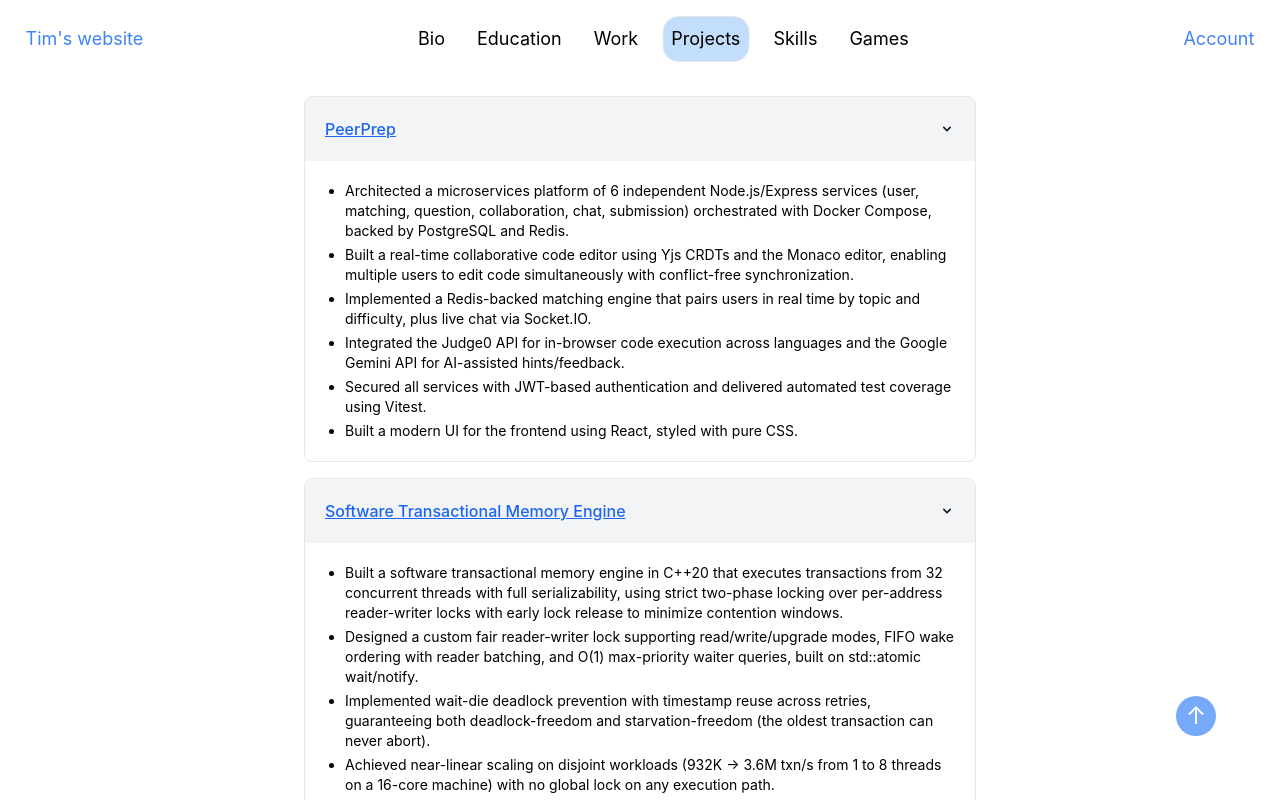
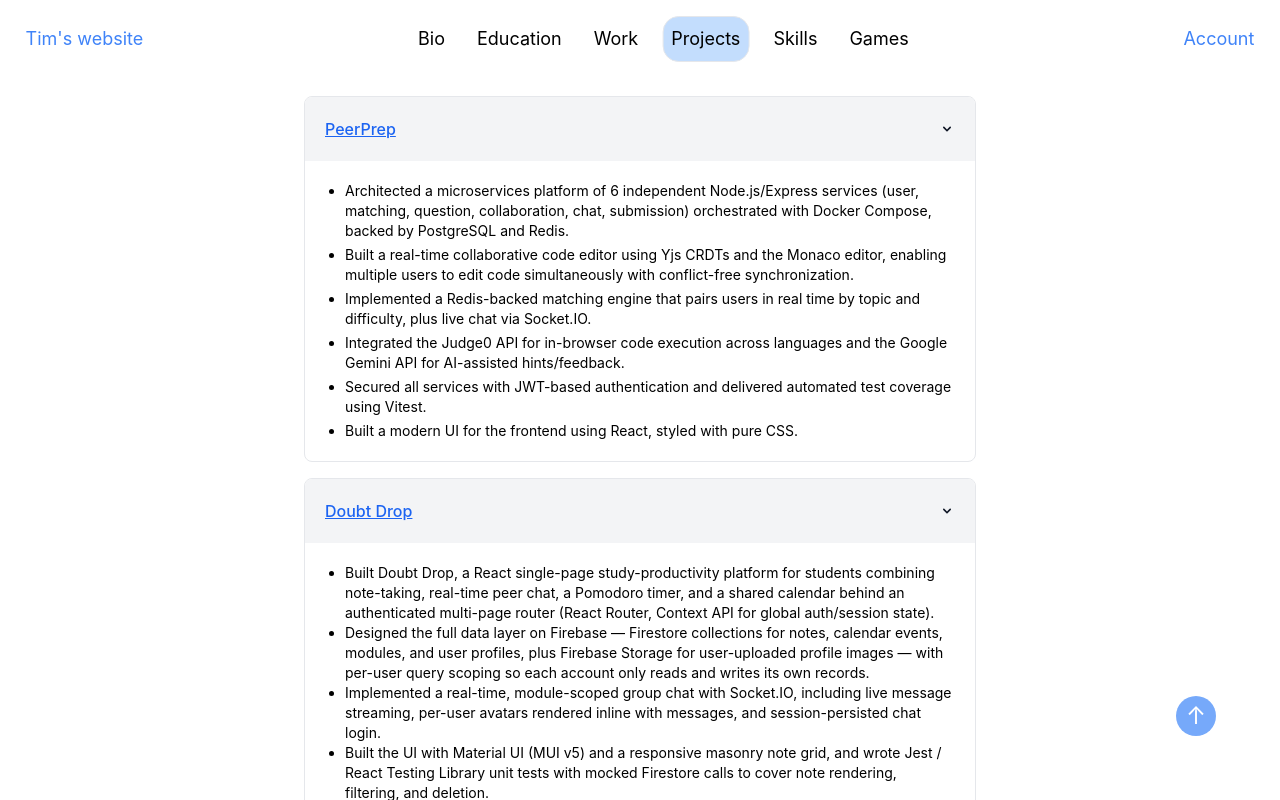
Before and after one commit to obrona/Personal-Website, a React (Vite) app: page / in a window 1280 px wide. Both pictures are taken after a click on the element "Projects". Shown: the top 800 px of the page. Built offline with nearby package versions, Linux system fonts and the light colour scheme; no server answers.

Commit message:
add connector game

```diff
--- a/src/Main/Games.tsx
+++ b/src/Main/Games.tsx
@@ -10,6 +10,7 @@
 import tictactoe from '../assets/tictactoe.jpeg';
 import tangram from '../assets/tangram.png';
 import maze from '../assets/maze.png';
+import connector from '../assets/connector.png';
 
 interface GameCardProps {
   title: string;
@@ -120,6 +121,12 @@
     linkToGame: 'https://maze-generator-blond.vercel.app/',
     linkToCode: 'https://github.com/obrona/MazeGenerator',
     pic: maze,
+  },
+  {
+    title: 'Connector',
+    linkToGame: 'https://connector-lake.vercel.app/',
+    linkToCode: 'https://github.com/obrona/Connector',
+    pic: connector,
   }
 ]
 
--- a/src/Main/Projects.tsx
+++ b/src/Main/Projects.tsx
@@ -35,6 +35,37 @@
                 </li>
                 <li>
                   Built a modern UI for the frontend using React, styled with pure CSS.
+                </li>
+              </ul>
+            </AccordionContent>
+          </div>
+        </AccordionPanel>
+
+        <AccordionPanel alwaysOpen isOpen arrowIcon={ChevronDownIcon}>
+          <div className='mt-4 overflow-hidden rounded-lg border border-gray-200 dark:border-gray-700'>
+            <AccordionTitle>
+              <a
+                href="https://github.com/obrona/Doubt-Drop-Note-Taking"
+                target="_blank"
+                rel="noreferrer"
+                className="text-blue-600 underline"
+              >
+                Doubt Drop
+              </a>
+            </AccordionTitle>
+            <AccordionContent>
+              <ul className='list-disc pl-5 text-sm'>
+                <li>
+                  Built Doubt Drop, a React single-page study-productivity platform for students combining note-taking, real-time peer chat, a Pomodoro timer, and a shared calendar behind an authenticated multi-page router (React Router, Context API for global auth/session state).
+                </li>
+                <li>
+                  Designed the full data layer on Firebase — Firestore collections for notes, calendar events, modules, and user profiles, plus Firebase Storage for user-uploaded profile images — with per-user query scoping so each account only reads and writes its own records.
+                </li>
+                <li>
+                  Implemented a real-time, module-scoped group chat with Socket.IO, including live message streaming, per-user avatars rendered inline with messages, and session-persisted chat login.
+                </li>
+                <li>
+                  Built the UI with Material UI (MUI v5) and a responsive masonry note grid, and wrote Jest / React Testing Library unit tests with mocked Firestore calls to cover note rendering, filtering, and deletion.
                 </li>
               </ul>
             </AccordionContent>
@@ -146,7 +177,10 @@
             <AccordionContent>
               <ul className='list-disc pl-5 text-sm'>
                 <li>
-                  Programmed a virus signature matcher in C++ and parallelized with CUDA, achieving sub 1.0s total execution time when run on NVIDIA H100-96 GPU on 1000 viruses and 1000 signatures, each with a length of 1000 characters, using a naive O(mn) sub-string matching algorithm.
+                  Built a CUDA program that scans FASTQ sequencing samples for viral DNA signatures with wildcard matching and computes Phred+33 quality-weighted match scores.
+                </li>
+                <li>
+                  Designed a fused kernel that assigns each (sample, signature) pair a thread block on a 2-D grid, using strided scanning plus shared-memory tree reductions (min for leftmost match index, sum for score) to avoid a second kernel launch and global-memory round trip.
                 </li>
               </ul>
             </AccordionContent>
@@ -175,33 +209,7 @@
           </div>
         </AccordionPanel>
 
-        <AccordionPanel alwaysOpen isOpen arrowIcon={ChevronDownIcon}>
-          <div className='mt-4 overflow-hidden rounded-lg border border-gray-200 dark:border-gray-700'>
-            <AccordionTitle>
-              <a
-                href="https://github.com/obrona/Doubt-Drop-Note-Taking"
-                target="_blank"
-                rel="noreferrer"
-                className="text-blue-600 underline"
-              >
-                Doubt Drop
-              </a>
-            </AccordionTitle>
-            <AccordionContent>
-              <ul className='list-disc pl-5 text-sm'>
-                <li>
-                  Developed a website to help users take notes and manage their time using a pomodoro timer using React for frontend and Google Firebase as the backend
-                </li>
-                <li>
-                  Developed a chat function in the website using Express + SocketIO and MongoDB as the database to facilitate communication between users.
-                </li>
-                <li>
-                  Obtained Apollo Achievement (Advanced) Level.
-                </li>
-              </ul>
-            </AccordionContent>
-          </div>
-        </AccordionPanel>
+
 
         <AccordionPanel alwaysOpen isOpen arrowIcon={ChevronDownIcon}>
           <div className='mt-4 overflow-hidden rounded-lg border border-gray-200 dark:border-gray-700'>
```
Also changed, not shown: src/assets/connector.png (added).
